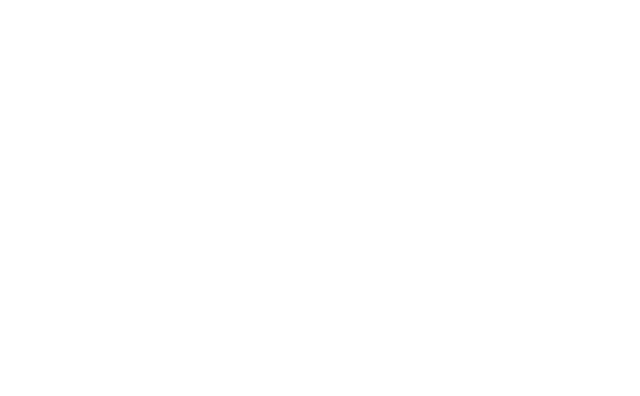
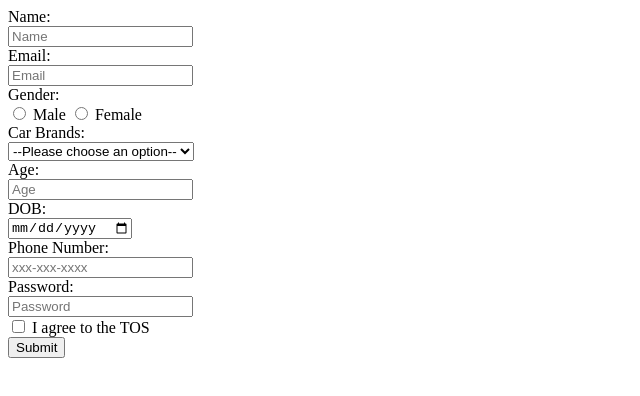
Before and after one commit to acciojob/signup-form-car-Purshottampatidar, a website: page main.html in a window 1280 px wide. Shown: the whole page, without its empty margins (0-640 px from the left). Drawn offline with Linux system fonts and the light colour scheme.

Commit message:
created a submission

```diff
--- a/main.html
+++ b/main.html
@@ -8,7 +8,48 @@
 
 <body>
 	<!-- the entire body must be written by student -->
+     <form>
+		<label for="name">Name:</label><br>
+        <input type="text" id="name" name="name" placeholder="Name" required><br>
+
+	    <label for="email">Email:</label><br>
+	    <input type="email" id="email" name="email" placeholder="Email" required><br>
+
+	    <label for="gender">Gender:</label><br>
+	    <input type="radio" id="gender_m" name="gender" value="male" required>
+	    <label for="gender_m">Male</label>
+	    <input type="radio" id="gender_f" name="gender" value="female" required>
+	    <label for="gender_f">Female</label><br>
+
+		<label for="cars">Car Brands:</label><br>
+        <select id="cars" name="cars" required>
+        <option value="" disabled selected>--Please choose an option--</option>
+        <option value="volvo">Volvo</option>
+        <option value="saab">Saab</option>
+        <option value="mercedes">Mercedes</option>
+        <option value="audi">Audi</option>
+        </select><br>
+
+		<label for="age">Age:</label><br>
+	  <input type="number" id="age" name="age" placeholder="Age" required><br>
+
+	  <label for="dob">DOB:</label><br>
+	  <input type="date" id="dob" name="dob" required><br>
+
+	  <label for="tel">Phone Number:</label><br>
+	  <input type="tel" id="tel" name="tel" placeholder="xxx-xxx-xxxx"><br>
+
+	  <label for="password">Password:</label><br>
+	  <input type="password" id="password" name="password" placeholder="Password" required><br>
+
+	  <input type="checkbox" id="tos" name="tos" required>
+	  <label for="tos">I agree to the TOS</label><br>
+
+	  <input type="submit" value="Submit">
+	 </form>
     <script type="text/javascript" src="./script.js">
+
+
 </script>
 
 </body>
```
